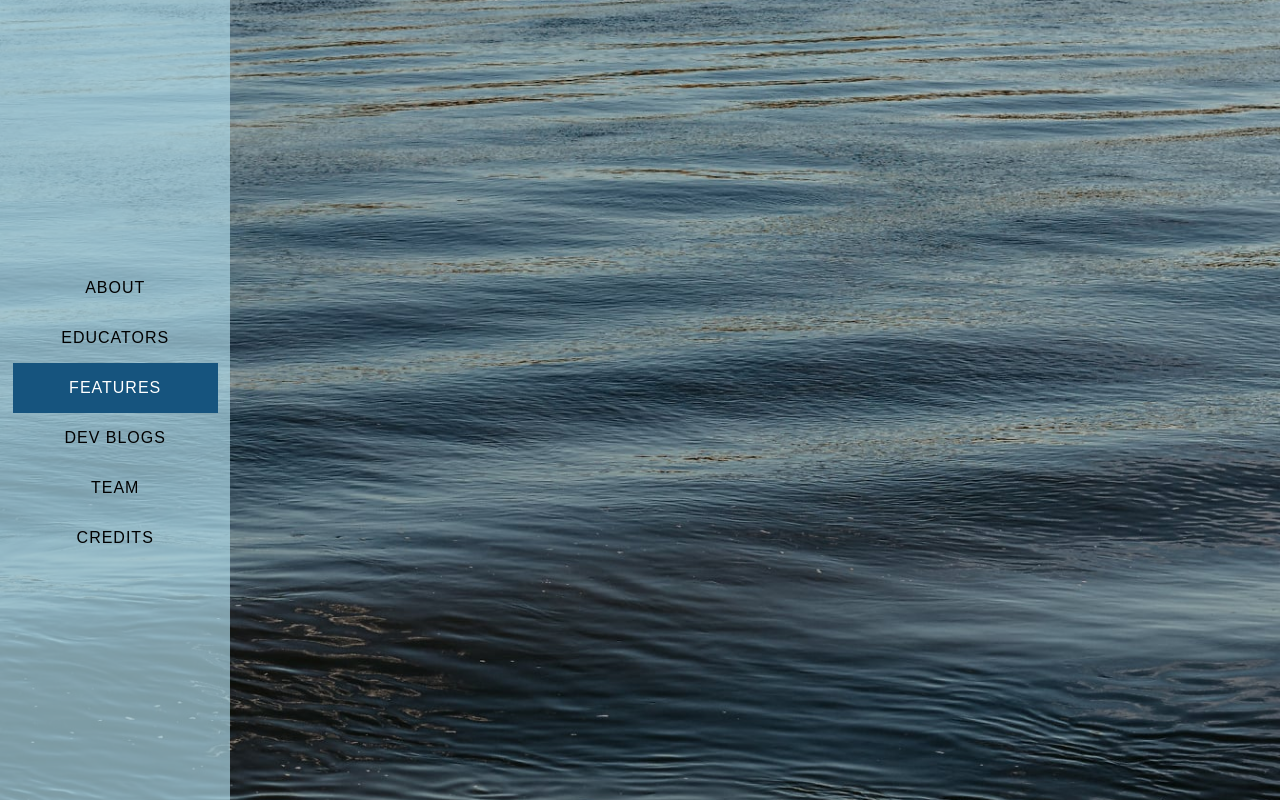
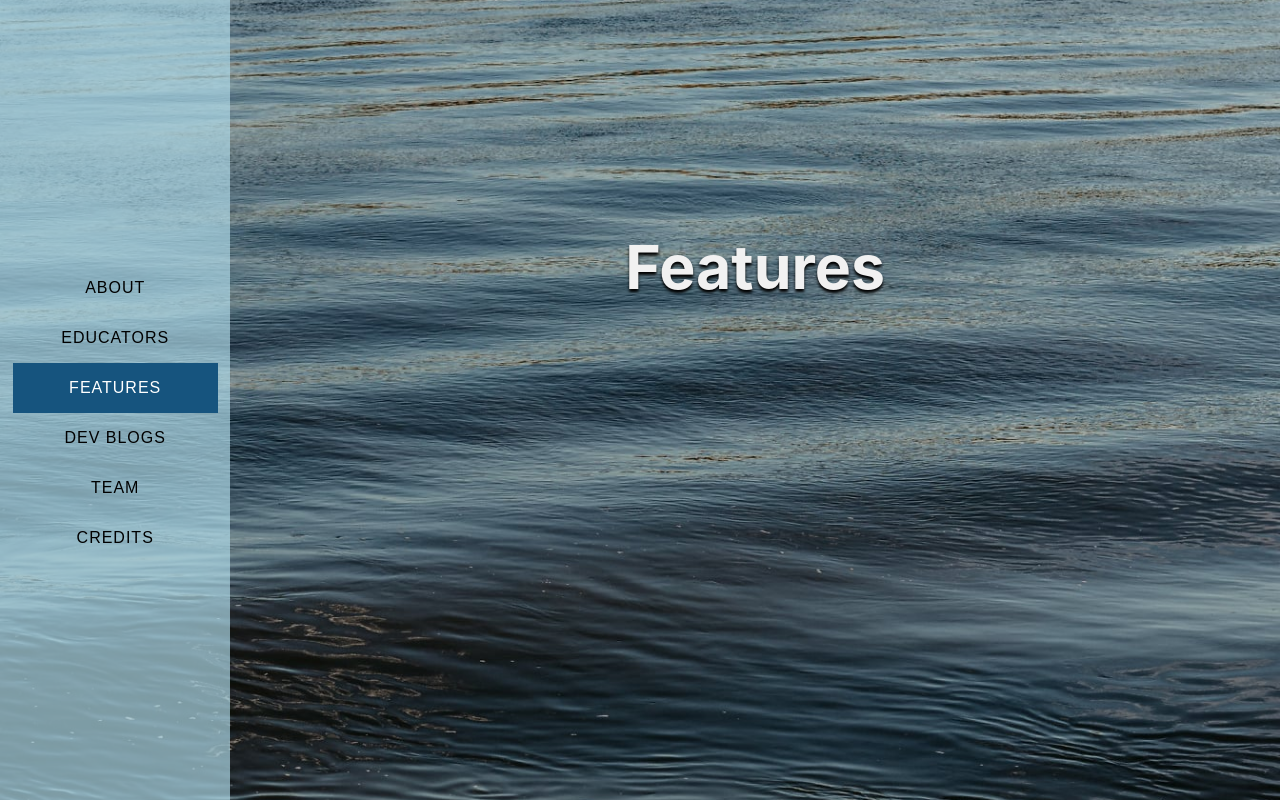
Before and after one commit to diandian-0202/great_lake_explore_website, a React (Create React App) app: page / in a window 1280 px wide. Both pictures are taken after a click on the button "FEATURES". Built offline with nearby package versions, Linux system fonts and the light colour scheme.

Commit message:
adding feautres page

```diff
--- a/src/App.js
+++ b/src/App.js
@@ -1,12 +1,12 @@
 // import logo from "./logo.svg";
 import React, { useState, useEffect } from "react";
 import "./App.css";
-import Title from './components/Title';
 import Credits from './components/Credits';
 import Team from './components/Team';
 import Blogs from './components/Blogs';
 import Educators from './components/Educators';
 import Main from './components/Main';
+import Features from './components/Features';
 
 function App() {
   const [content, setContent] = useState("about"); // Default content
@@ -34,7 +34,7 @@ function App() {
       case "about":
         return <Main scrollPositionHeader={scrollPositionHeader} scrollPositionGlobal={scrollPositionGlobal}/>
       case "features":
-        return <p></p>;
+        return <Features scrollPositionHeader={scrollPositionHeader} scrollPositionGlobal={scrollPositionGlobal}/>;
       case "educators":
         return <Educators scrollPositionHeader={scrollPositionHeader}/>
       case "blogs":
--- /dev/null
+++ b/src/components/Features.js
@@ -0,0 +1,15 @@
+import React from 'react';
+import Title from './Title';
+
+function Blogs({ scrollPositionHeader, scrollPositionGlobal }) {
+  return (
+    <div className="center-div">
+        <Title scrollPositionHeader={scrollPositionHeader} text="Features"/>
+        <img src="/images/vr-headset.png" alt="Description.." className="normal-image" style={{
+            width: `${50*scrollPositionGlobal/100}vw`,
+        }}/>
+    </div>
+  )
+}
+
+export default Blogs;
```
